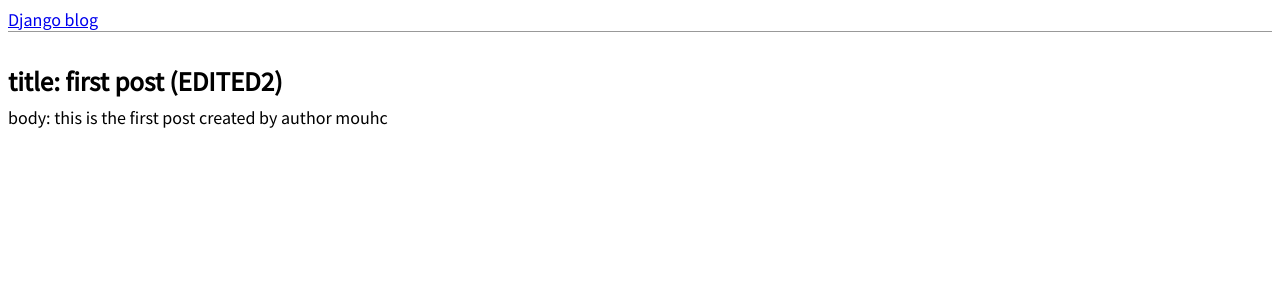
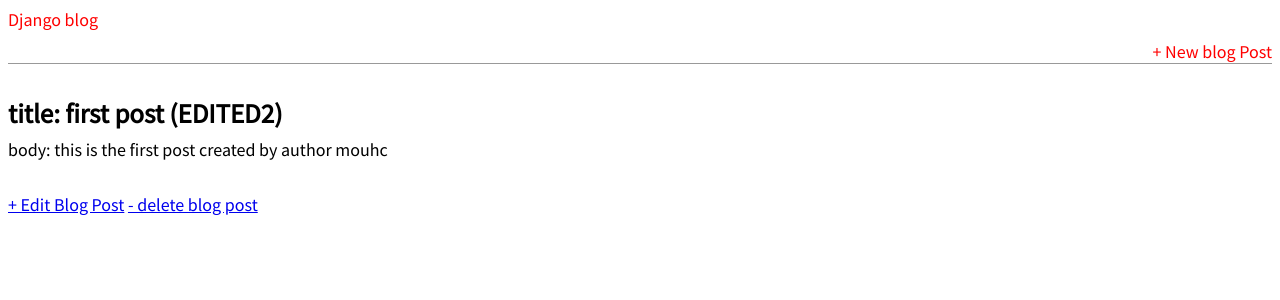
Before and after one commit to Mouh-Cine-coder/blog-app, a Django app: page /post/1/ in a window 1280 px wide. Shown: the top 300 px of the page. Run offline with Django 4.2, Linux system fonts and the light colour scheme; data comes from the database, SQL or seed files in the repository; both versions use the stored data as it was after the commit.

Commit message:
add create-update-delete views

```diff
--- a/blog/urls.py
+++ b/blog/urls.py
@@ -1,8 +1,17 @@
 from django.urls import path
-from .views import BlogListView, BlogDetailView
+from .views import (
+    BlogListView,
+    BlogDetailView,
+    BlogCreateView,
+    BlogUpdateView,
+    BlogDeleteView
+)
 
 
 urlpatterns = [
     path("", BlogListView.as_view(), name="home"),
     path("post/<int:pk>/", BlogDetailView.as_view(), name="post_detail"),
+    path("post/new", BlogCreateView.as_view(), name="new_post"),
+    path("post/<int:pk>/edit", BlogUpdateView.as_view(), name="post_edit"),
+    path("post/<int:pk>/delete", BlogDeleteView.as_view(), name="post_delete"),
 ]
--- a/blog/views.py
+++ b/blog/views.py
@@ -1,4 +1,11 @@
-from django.views.generic import ListView, DetailView
+from django.views.generic import (
+    ListView,
+    DetailView,
+    CreateView,
+    UpdateView,
+    DeleteView
+)
+from django.urls import reverse_lazy
 from .models import Post
 # Create your views here.
 
@@ -10,3 +17,18 @@ class BlogListView(ListView):
 class BlogDetailView(DetailView):
     model = Post
     template_name = "post_detail.html"
+
+class BlogCreateView(CreateView):
+    model = Post
+    template_name ="new_post.html"
+    fields = ["title", "author", "body"]
+
+class BlogUpdateView(UpdateView):
+    model = Post
+    template_name = "post_edit.html"
+    fields = ["title", "body"]
+
+class BlogDeleteView(DeleteView):
+    model = Post
+    template_name = "post_delete.html"
+    success_url = reverse_lazy("home")
--- a/django_project2/settings.py
+++ b/django_project2/settings.py
@@ -120,7 +120,7 @@ USE_TZ = True
 STATIC_URL = '/static/'
 
 # os.path.join(BASE_DIR, 'static')
-STATICFILES_DIRS = [os.path.join(BASE_DIR, 'static')]
+STATICFILES_DIRS = [BASE_DIR / 'static']
 
 
 # Default primary key field type
--- a/static/css/base.css
+++ b/static/css/base.css
@@ -8,7 +8,7 @@ header {
     margin-bottom: 2rem;
     display: flex;
 }
-header h1 a {
+header div a {
     color: red;
     text-decoration: none;
 }
--- a/templates/base.html
+++ b/templates/base.html
@@ -9,7 +9,14 @@
     <title>Django blog</title>
 </head>
 <body>
-    <header><a href="{% url 'home' %}">Django blog</a></header>
+    <header>
+        <div class="nav-left">
+            <a href="{% url 'home' %}">Django blog</a>
+        </div>
+        <div class="nav-right">
+            <a href="{% url 'new_post' %}">+ New blog Post</a>
+        </div>
+    </header>
     <div>
         {% block content %}
         {% endblock content %}
--- a/templates/post_detail.html
+++ b/templates/post_detail.html
@@ -5,4 +5,6 @@
         <h2>title: {{ post.title }}</h2>
         <p>body: {{ post.body }}</p>
     </div>
+    <a href="{% url 'post_edit' post.pk %}">+ Edit Blog Post</a>
+    <a href="{% url 'post_delete' post.pk %}">- delete blog post</a>
 {% endblock content %}
```
Also changed, not shown: templates/new_post.html (added, +9 -0 lines), templates/post_delete.html (added, +8 -0 lines), templates/post_edit.html (added, +9 -0 lines), db.sqlite3.
